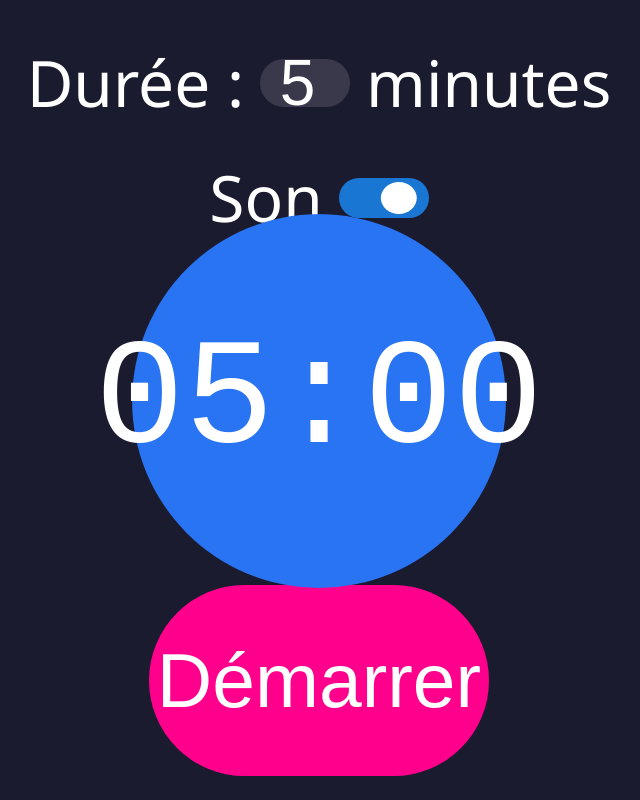
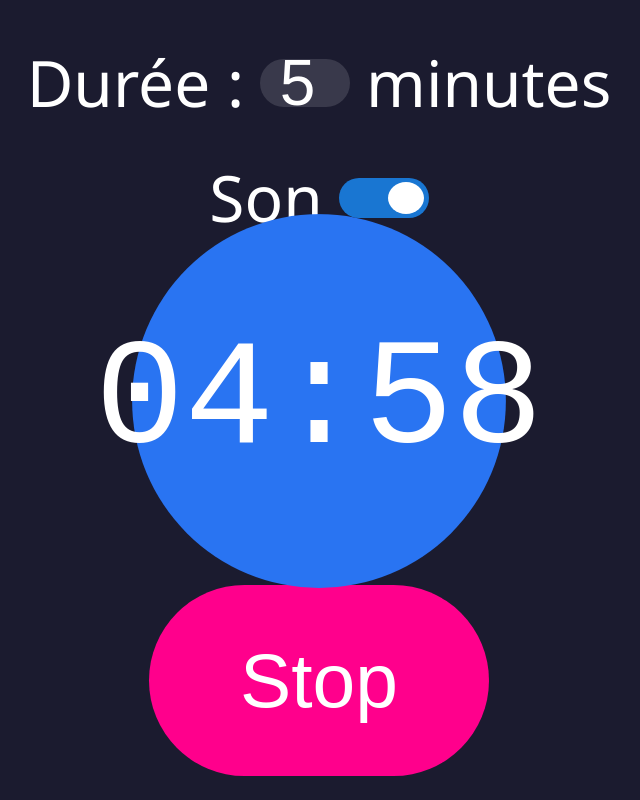
Before and after one commit to flomzo/coherence-pwa, a plain HTML site: page index.html in a window 1280 px wide. Both pictures are taken after a click on the button "Démarrer". Shown: the whole page, without its empty margins (321-961 px from the left). Drawn offline with Linux system fonts and the light colour scheme; no server answers.

Commit message:
Add files via upload

```diff
--- a/app.js
+++ b/app.js
@@ -27,7 +27,7 @@ const pad=n=>n<10?'0'+n:n;
 const clamp=v=>Math.max(1,Math.min(20,Math.round(isNaN(v)?5:v)));
 function upd(reset=false){
   if(reset){const m=clamp(+input.value);cd.textContent=pad(m)+':00';return;}
-  const d=endTime-Date.now();if(diff<=0){ finishSession(); return; }
+  const d=endTime-Date.now();if(d<=0){ finishSession(); return; }
   const s=Math.round(d/1000);cd.textContent=pad(Math.floor(s/60))+':'+pad(s%60);
 }
 function start(){
@@ -53,8 +53,7 @@ function finishSession(){
   circle.style.transform='scale(1)';
   running=false;
   btn.textContent='Démarrer';
-  updateCountdown(true);
-  // Play gong 3 times at 0.5 s interval
+  upd(true);
   for(let i=0;i<3;i++){
     setTimeout(gong, i*500);
   }
--- a/style.css
+++ b/style.css
@@ -80,7 +80,7 @@ h1{
   transition:transform .3s;
 }
 .switch[aria-checked="true"] .knob{
-  transform:translateX(105%);
+  transform:translateX(125%);
 }
 
 /* circle */
@@ -139,5 +139,5 @@ footer{
   transition:transform .3s;
 }
 .switch[aria-checked="true"] .knob{
-  transform:translateX(105%);
+  transform:translateX(125%);
 }
```
